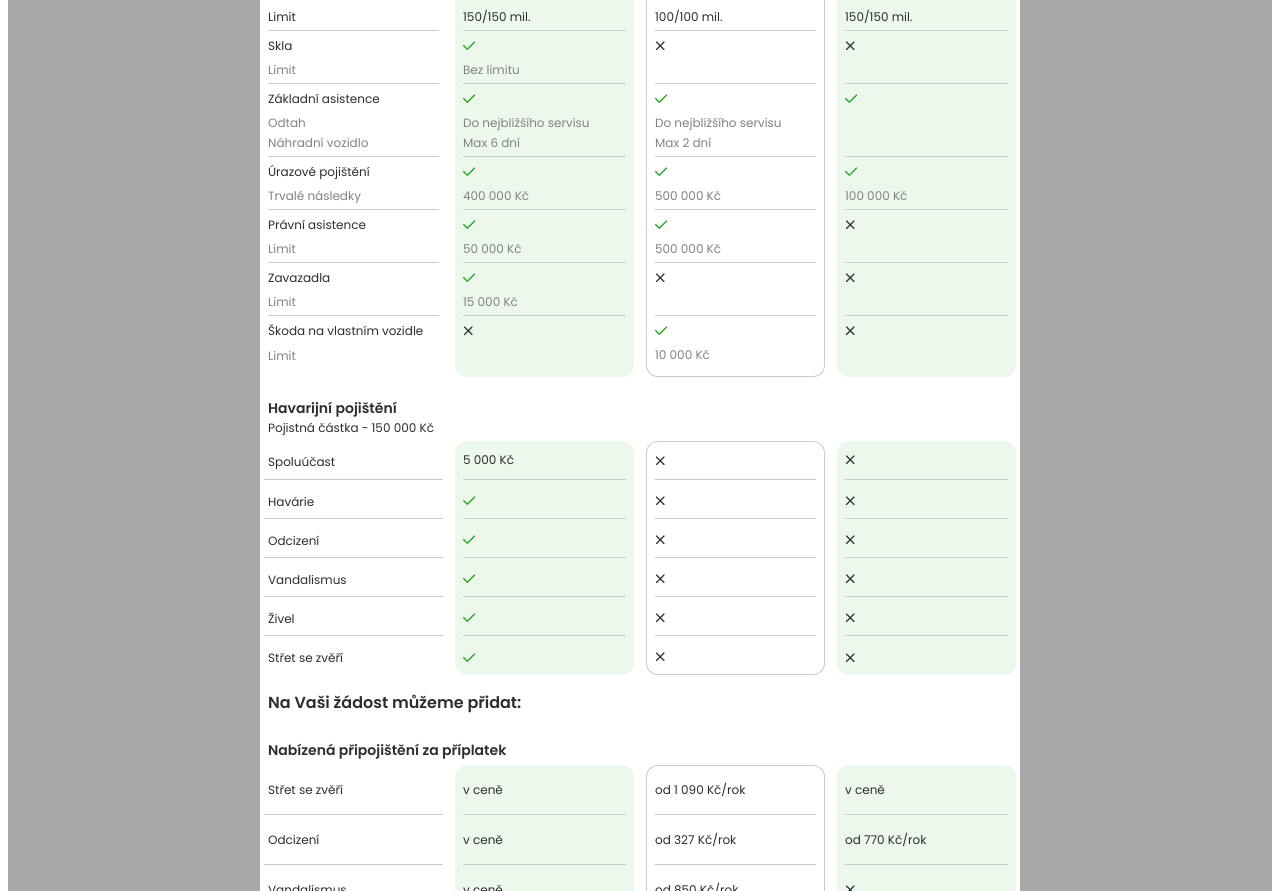
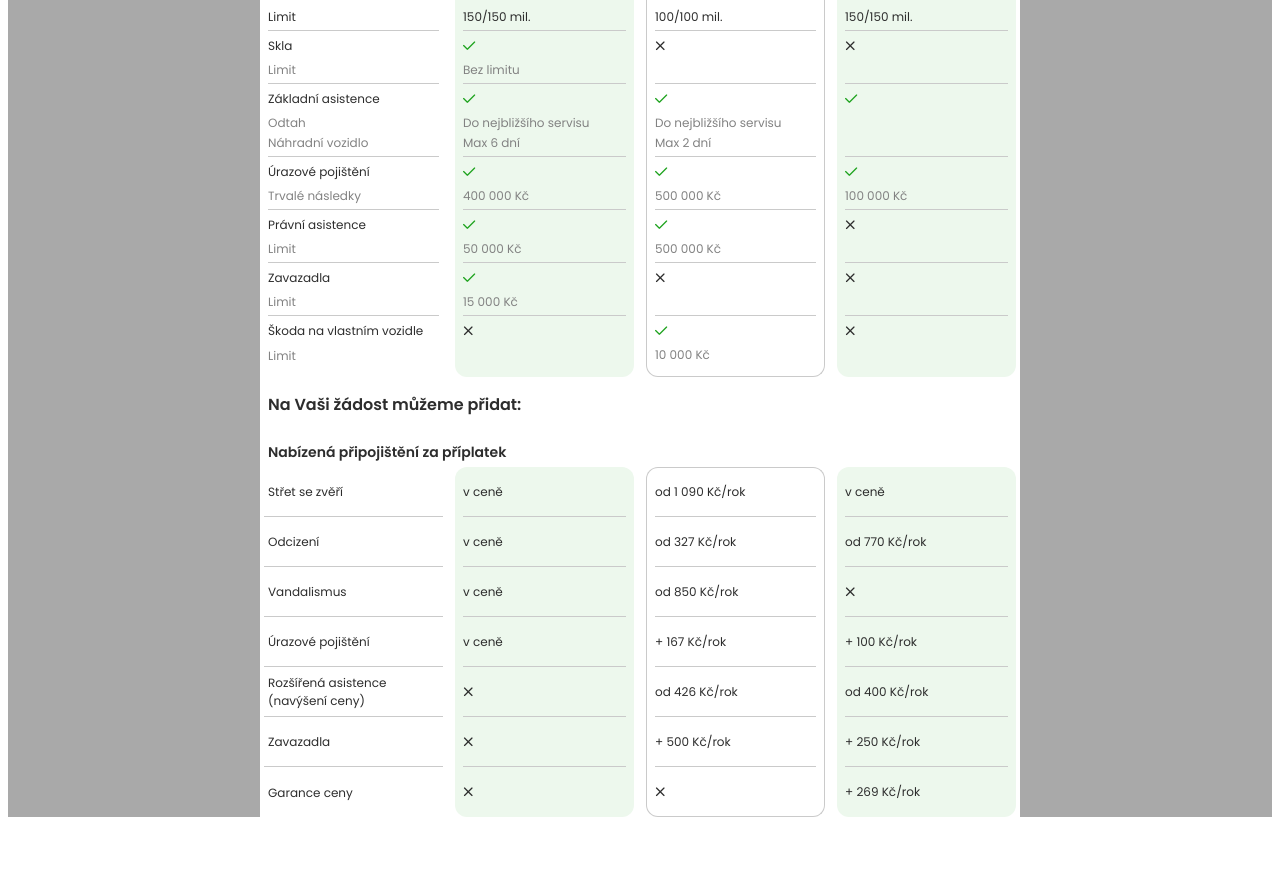
Before and after one commit to AndrejMeszarosDS/PdfTesting, a plain HTML site: page index.html in a window 1280 px wide. Shown: the part 448-1339 px from the top of the page. After the commit the page ends 1273 px from the top, so only its background shows below. Drawn offline with Linux system fonts and the light colour scheme.

Commit message:
edited_a_02

```diff
--- a/index.html
+++ b/index.html
@@ -407,116 +407,6 @@
 
                 </tbody>
             </table>
-            <div class="table-title">Havarijn&#237; pojištěn&#237;</div>
-            <div class="table-subtitle">Pojistn&#225; č&#225;stka - 150 000 Kč</div>
-            <table class="havTable" style="width: calc(100% + 16px)">
-                <tbody class="row-group">
-                    <tr class="row-param">
-                        <td style="width: 20%" class="paramNameContainer">
-                            <div class="paramName">Spolu&#250;čast</div>
-                        </td>
-                        <td style="width: 20%" class="paramValue">5 000 Kč</td>
-                        <td style="width: 20%" class="paramValue">
-                            <i class="icon fa-regular fa-xmark" style="color: #2D2D2D;"></i>
-                        </td>
-                        <td style="width: 20%" class="paramValue">
-                            <i class="icon fa-regular fa-xmark" style="color: #2D2D2D;"></i>
-                        </td>
-                    </tr>
-
-
-                </tbody>
-                <tbody class="row-group">
-                    <tr class="row-param">
-                        <td style="width: 20%" class="paramNameContainer">
-                            <div class="paramName">Hav&#225;rie</div>
-                        </td>
-                        <td style="width: 20%" class="paramValue">
-                            <i class="icon fa-regular fa-check" style="color: #1CA21C;"></i>
-                        </td>
-                        <td style="width: 20%" class="paramValue">
-                            <i class="icon fa-regular fa-xmark" style="color: #2D2D2D;"></i>
-                        </td>
-                        <td style="width: 20%" class="paramValue">
-                            <i class="icon fa-regular fa-xmark" style="color: #2D2D2D;"></i>
-                        </td>
-                    </tr>
-
-
-                </tbody>
-                <tbody class="row-group">
-                    <tr class="row-param">
-                        <td style="width: 20%" class="paramNameContainer">
-                            <div class="paramName">Odcizen&#237;</div>
-                        </td>
-                        <td style="width: 20%" class="paramValue">
-                            <i class="icon fa-regular fa-check" style="color: #1CA21C;"></i>
-                        </td>
-                        <td style="width: 20%" class="paramValue">
-                            <i class="icon fa-regular fa-xmark" style="color: #2D2D2D;"></i>
-                        </td>
-                        <td style="width: 20%" class="paramValue">
-                            <i class="icon fa-regular fa-xmark" style="color: #2D2D2D;"></i>
-                        </td>
-                    </tr>
-
-
-                </tbody>
-                <tbody class="row-group">
-                    <tr class="row-param">
-                        <td style="width: 20%" class="paramNameContainer">
-                            <div class="paramName">Vandalismus</div>
-                        </td>
-                        <td style="width: 20%" class="paramValue">
-                            <i class="icon fa-regular fa-check" style="color: #1CA21C;"></i>
-                        </td>
-                        <td style="width: 20%" class="paramValue">
-                            <i class="icon fa-regular fa-xmark" style="color: #2D2D2D;"></i>
-                        </td>
-                        <td style="width: 20%" class="paramValue">
-                            <i class="icon fa-regular fa-xmark" style="color: #2D2D2D;"></i>
-                        </td>
-                    </tr>
-
-
-                </tbody>
-                <tbody class="row-group">
-                    <tr class="row-param">
-                        <td style="width: 20%" class="paramNameContainer">
-                            <div class="paramName">Živel</div>
-                        </td>
-                        <td style="width: 20%" class="paramValue">
-                            <i class="icon fa-regular fa-check" style="color: #1CA21C;"></i>
-                        </td>
-                        <td style="width: 20%" class="paramValue">
-                            <i class="icon fa-regular fa-xmark" style="color: #2D2D2D;"></i>
-                        </td>
-                        <td style="width: 20%" class="paramValue">
-                            <i class="icon fa-regular fa-xmark" style="color: #2D2D2D;"></i>
-                        </td>
-                    </tr>
-
-
-                </tbody>
-                <tbody class="row-group">
-                    <tr class="row-param">
-                        <td style="width: 20%" class="paramNameContainer">
-                            <div class="paramName">Střet se zvěř&#237;</div>
-                        </td>
-                        <td style="width: 20%" class="paramValue">
-                            <i class="icon fa-regular fa-check" style="color: #1CA21C;"></i>
-                        </td>
-                        <td style="width: 20%" class="paramValue">
-                            <i class="icon fa-regular fa-xmark" style="color: #2D2D2D;"></i>
-                        </td>
-                        <td style="width: 20%" class="paramValue">
-                            <i class="icon fa-regular fa-xmark" style="color: #2D2D2D;"></i>
-                        </td>
-                    </tr>
-
-
-                </tbody>
-            </table>
             <div class="table-subincTitle">Na Vaši žádost můžeme přidat:</div>
             <div class="table-title">Nab&#237;zen&#225; připojištěn&#237; za př&#237;platek</div>
             <div class="table-subtitle"></div>
```
